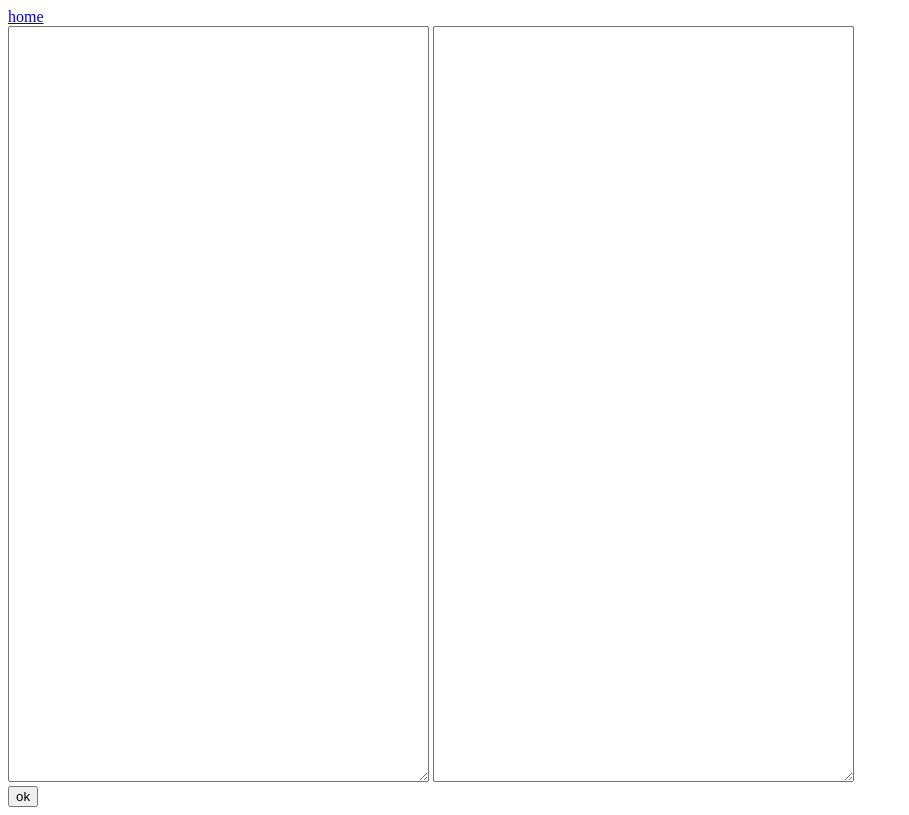
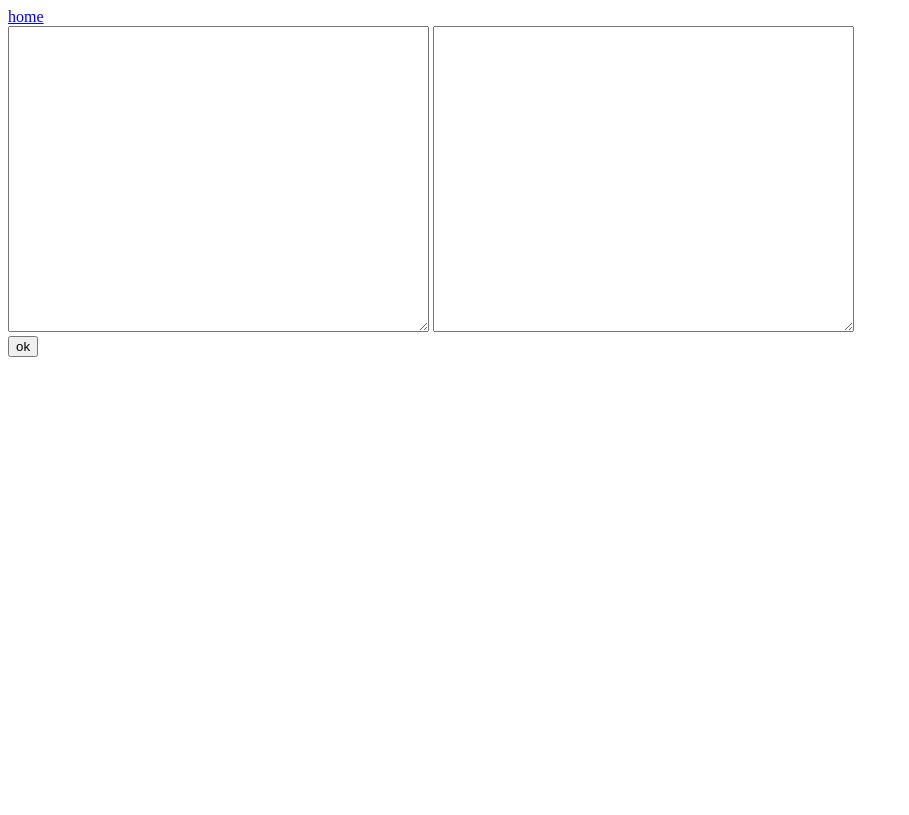
Before and after one commit to alesiofolini/aaj, a plain HTML site: page whereinmaker.html in a window 1280 px wide. Shown: the whole page, without its empty margins (0-909 px from the left). Drawn offline with Linux system fonts and the light colour scheme.

Commit message:
Update whereinmaker.html

```diff
--- a/whereinmaker.html
+++ b/whereinmaker.html
@@ -5,8 +5,8 @@
 <body>
 <a href="index.html">home</a>
 <br/>
-<textarea id="lista" rows="50" cols="50"></textarea>
-<textarea id="listaarmada" rows="50" cols="50"></textarea>
+<textarea id="lista" rows="20" cols="50"></textarea>
+<textarea id="listaarmada" rows="20" cols="50"></textarea>
 <br/>
 <button id="botonarmarlista" onclick="armarlista()">ok</button>
 <script>
```
